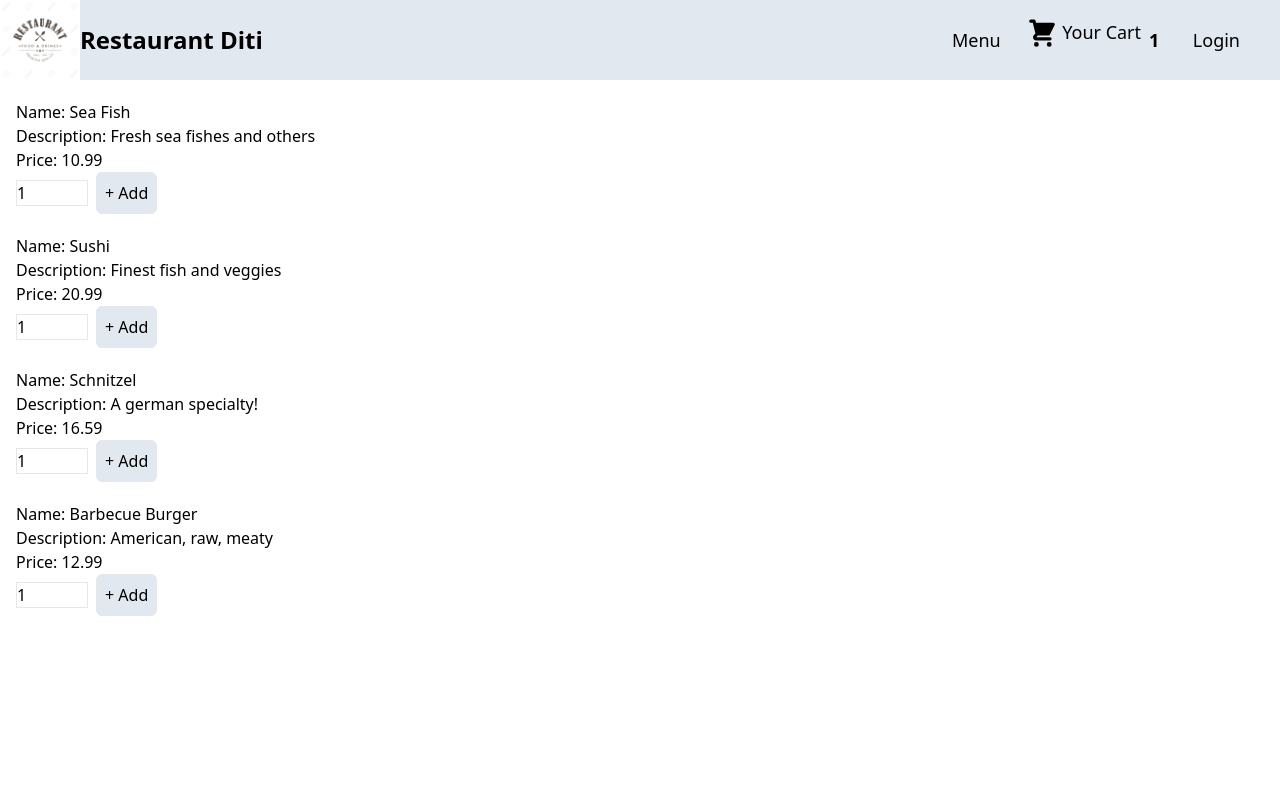
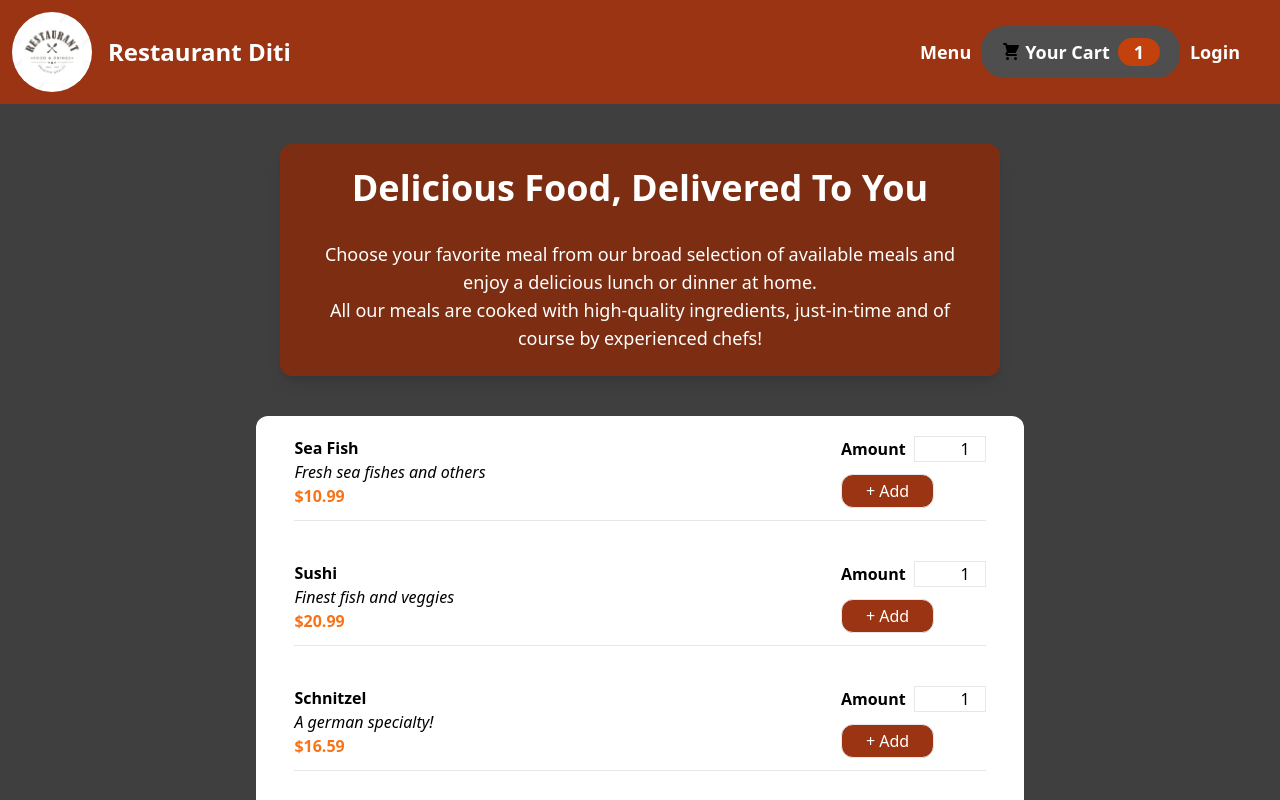
Before and after one commit to arditvezaj/ReactFoodApp, a React (Create React App) app: page / in a window 1280 px wide. Shown: the top 800 px of the page. Built offline with nearby package versions, Linux system fonts and the light colour scheme.

Commit message:
first page got updated and meals summary component added

```diff
--- a/src/App.js
+++ b/src/App.js
@@ -2,11 +2,13 @@ import React from "react";
 
 import Header from "./components/Header";
 import Meals from "./components/Meals";
+import MealsSummary from "./components/MealsSummary";
 
 function App() {
   return (
-    <div>
+    <div className="bg-[#3f3f3f] pb-10">
       <Header />
+      <MealsSummary />
       <Meals />
     </div>
   );
--- a/src/components/Header.js
+++ b/src/components/Header.js
@@ -4,19 +4,24 @@ import logo from "../assets/img/logo.jpg";
 import cartIcon from "../assets/img/headericon.svg";
 const Header = () => {
   return (
-    <div className="flex justify-between items-center text-lg bg-slate-200">
+    <div className="py-3 flex justify-between items-center font-bold text-white text-lg bg-orange-800">
       <div className="flex items-center">
         <a href="/">
-          <img className="w-20 h-20" src={logo} alt="logo" />
+          <img className="w-20 h-20 ml-3 rounded-full" src={logo} alt="logo" />
         </a>
-        <div className="text-2xl font-bold">Restaurant Diti</div>
+        <div className="text-2xl ml-4">Restaurant Diti</div>
       </div>
-      <div className="flex items-center justify-between w-[18rem] mr-10">
+      <div className="flex items-center justify-between w-[20rem] mr-10">
         <a href="/menu">Menu</a>
-        <a href="/your-cart" className="flex">
-          <img className="w-8 h-8 mr-1" src={cartIcon} />
+        <a
+          href="/your-cart"
+          className="py-2 px-5 flex items-center rounded-3xl bg-[#4e4e4e]"
+        >
+          <img className="w-5 h-5 mr-1 " src={cartIcon} alt="cartIcon" />
           <span>Your Cart</span>
-          <span className="p-2 rounded-md  font-bold">1</span>
+          <span className="px-4 my-1 ml-2 bg-orange-700 rounded-2xl  font-bold">
+            1
+          </span>
         </a>
         <a href="/login">Login</a>
       </div>
--- a/src/components/Meals.js
+++ b/src/components/Meals.js
@@ -45,12 +45,18 @@ const Meals = (props) => {
     },
   ];
   return (
-    <ul>
+    <ul className="flex flex-col justify-center items-center my-10 bg-white rounded-xl w-[60%] m-auto">
       {dummy_meals.map((meal) => (
-        <li className="mt-5 ml-4" key={meal.id}>
-          <div>Name: {meal.name}</div>
-          <div>Description: {meal.description}</div>
-          <div>Price: {meal.price}</div>
+        <li className="my-5 w-[90%]" key={meal.id}>
+          <div className="flex justify-between">
+            <div>
+              <div className="font-bold">{meal.name}</div>
+              <div className="italic">{meal.description}</div>
+              <div className="text-orange-500 font-bold">${meal.price}</div>
+            </div>
+            <div>
+              <div className="flex items-center mb-3">
+                <div className="font-bold mr-2">Amount</div>
                 <input
                   ref={amountInputRef}
                   type="number"
@@ -58,14 +64,19 @@ const Meals = (props) => {
                   max="5"
                   step="1"
                   defaultValue="1"
-            className="border mr-2"
+                  className="border text-right"
                 />
+              </div>
+
               <button
                 onClick={submitHandler}
-            className="bg-slate-200 rounded-md border p-2"
+                className="bg-orange-800 text-white rounded-xl border px-6 py-1"
               >
                 + Add
               </button>
+            </div>
+          </div>
+          <hr className="mt-3" />
           {!amountIsValid && <p>Please enter a valid amount (1-5).</p>}
         </li>
       ))}
--- /dev/null
+++ b/src/components/MealsSummary.js
@@ -0,0 +1,21 @@
+import React from "react";
+
+const MealsSummary = (props) => {
+  return (
+    <section className="bg-orange-900 text-white mt-10 text-lg text-center w-[90%] relative rounded-xl p-4 shadow-lg m-auto max-w-[45rem]">
+      <h2 className="text-4xl mb-8 font-bold mt-2">
+        Delicious Food, Delivered To You
+      </h2>
+      <p className="mx-6">
+        Choose your favorite meal from our broad selection of available meals
+        and enjoy a delicious lunch or dinner at home.
+      </p>
+      <p className="mb-2 mx-6">
+        All our meals are cooked with high-quality ingredients, just-in-time and
+        of course by experienced chefs!
+      </p>
+    </section>
+  );
+};
+
+export default MealsSummary;
--- a/tailwind.config.js
+++ b/tailwind.config.js
@@ -5,6 +5,7 @@ module.exports = {
     "./src/components/Header.js",
     "./src/components/Login.js",
     "./src/components/Meals.js",
+    "./src/components/MealsSummary.js",
   ],
   theme: {
     extend: {
```
Lines whose indentation alone changed are shown as unchanged.
